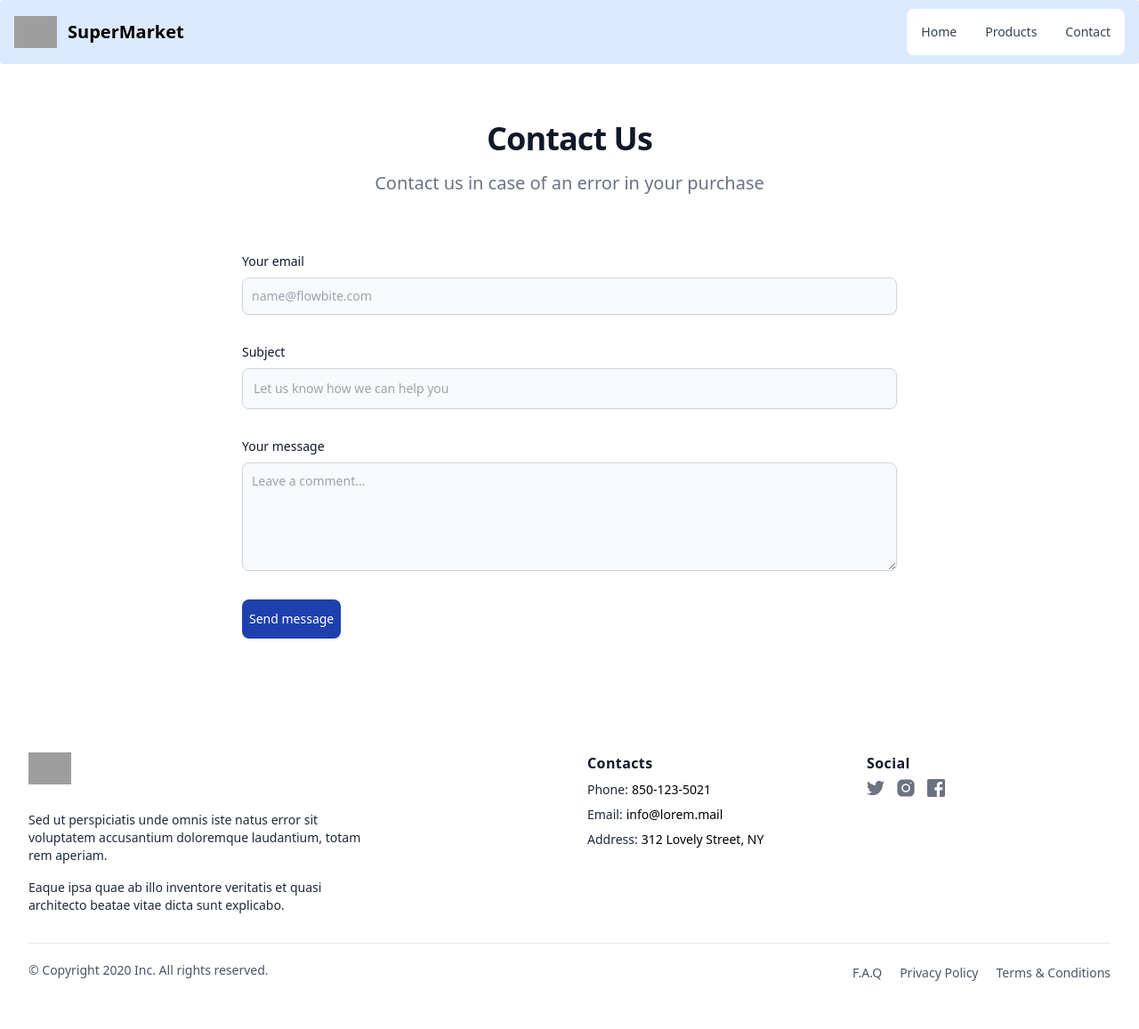
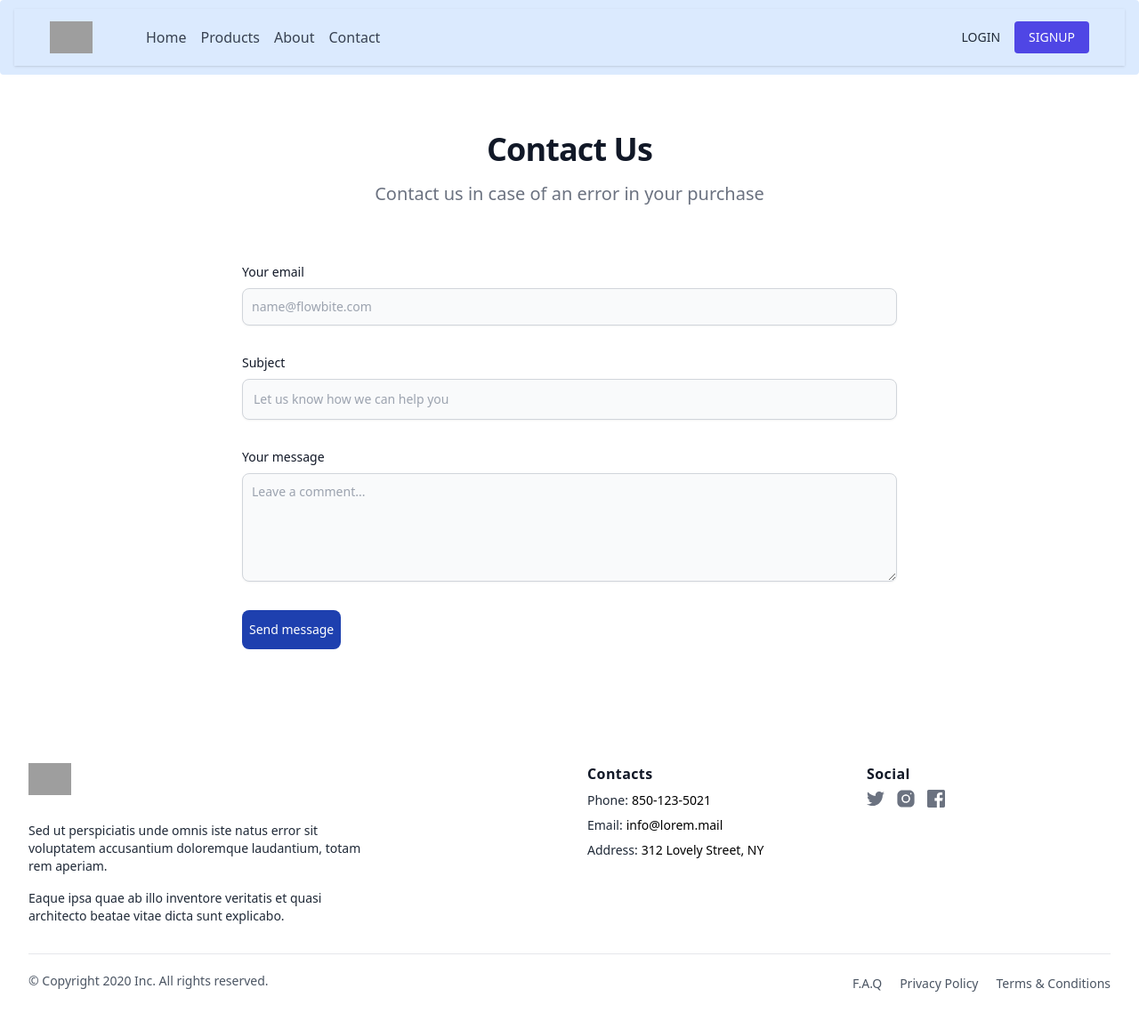
Before and after one commit to CesarMartinez23/django-supermarket, a Django app: page /contact/ in a window 1280 px wide. Shown: the whole page at 89% size. Before the commit the page ends 1103 px from the top, so only its background shows below. Run offline with Django 4.2, Linux system fonts and the light colour scheme; some libraries are stand-ins or nearby versions; grey boxes are pictures that could not be loaded.

Commit message:
Estructura de paginas

```diff
--- a/Products/templates/contact.html
+++ b/Products/templates/components/footer.html
@@ -1,32 +1,7 @@
-{% extends 'index.html' %}
-
-{% block content %}
-<section class="bg-white">
-    <div class="py-8 lg:py-16 px-4 mx-auto max-w-screen-md">
-        <h2 class="mb-4 text-4xl tracking-tight font-extrabold text-center text-gray-900">Contact Us</h2>
-        <p class="mb-8 lg:mb-16 font-light text-center text-gray-500 sm:text-xl">Contact us in case of an error in your purchase</p>
-
-        <form action="#" class="space-y-8">
-            <div>
-                <label for="email" class="block mb-2 text-sm font-medium text-gray-900">Your email</label>
-                <input type="email" id="email" class="shadow-sm bg-gray-50 border border-gray-300 text-gray-900 text-sm rounded-lg focus:ring-primary-500 focus:border-primary-500 block w-full p-2.5" placeholder="name@flowbite.com" required>
-            </div>
-            <div>
-                <label for="subject" class="block mb-2 text-sm font-medium text-gray-900">Subject</label>
-                <input type="text" id="subject" class="block p-3 w-full text-sm text-gray-900 bg-gray-50 rounded-lg border border-gray-300 shadow-sm focus:ring-primary-500 focus:border-primary-500" placeholder="Let us know how we can help you" required>
-            </div>
-            <div class="sm:col-span-2">
-                <label for="message" class="block mb-2 text-sm font-medium text-gray-900">Your message</label>
-                <textarea id="message" rows="5" class="block p-2.5 w-full text-sm text-gray-900 bg-gray-50 rounded-lg shadow-sm border border-gray-300 focus:ring-primary-500 focus:border-primary-500" placeholder="Leave a comment..."></textarea>
-            </div>
-            <button type="submit" class="py-3 px-2 text-sm font-medium bg-blue-800 text-center text-white rounded-lg bg-primary-700 sm:hover:text-white sm:w-fit focus:ring-4 focus:outline-none focus:ring-primary-300">Send message</button>
-        </form>
-    </div>
-  </section>
-  <div class="px-4 pt-16 mx-auto sm:max-w-xl md:max-w-full lg:max-w-screen-xl md:px-24 lg:px-8">
+<div class="px-4 pt-16 mx-auto sm:max-w-xl md:max-w-full lg:max-w-screen-xl md:px-24 lg:px-8">
     <div class="grid gap-10 row-gap-6 mb-8 sm:grid-cols-2 lg:grid-cols-4">
       <div class="sm:col-span-2">
-        <a href="/" aria-label="Go home" title="Company" class="inline-flex items-center">
+        <a href="{% url 'home' %}" aria-label="Go home" title="Company" class="inline-flex items-center">
             <img src="https://cdn.worldvectorlogo.com/logos/jumbo-supermarket.svg" class="mr-3 h-6 sm:h-9" alt="Logo">
         </a>
         <div class="mt-6 lg:max-w-sm">
@@ -100,4 +75,3 @@
       </ul>
     </div>
   </div>
-{% endblock content %}
--- /dev/null
+++ b/Products/templates/components/navbar.html
@@ -0,0 +1,21 @@
+<nav class="bg-blue-100 px-2 sm:px-4 py-2.5 rounded">
+    <div class="">
+      <div class="flex justify-between h-16 px-10 shadow items-center">
+        <div class="flex items-center space-x-8">
+          <a href="{% url 'home' %}" aria-label="Go home" title="Company" class="inline-flex items-center">
+            <img src="https://cdn.worldvectorlogo.com/logos/jumbo-supermarket.svg" class="mr-3 h-6 sm:h-9" alt="Logo">
+          {% comment %} <h1 class="text-xl lg:text-2xl font-bold cursor-pointer">Jumbo Market</h1> {% endcomment %}
+          <div class="hidden md:flex justify-around space-x-4">
+            <a href="{% url 'home' %}" class="hover:text-indigo-600 text-gray-700">Home</a>
+            <a href="{% url 'products' %}" class="hover:text-indigo-600 text-gray-700">Products</a>
+            <a href="{% url 'about' %}" class="hover:text-indigo-600 text-gray-700">About</a>
+            <a href="{% url 'contact' %}" class="hover:text-indigo-600 text-gray-700">Contact</a>
+          </div>
+        </div>
+        <div class="flex space-x-4 items-center">
+          <a href="{% url 'login' %}" class="text-gray-800 text-sm">LOGIN</a>
+          <a href="{% url 'register' %}" class="bg-indigo-600 px-4 py-2 rounded text-white hover:bg-indigo-500 text-sm">SIGNUP</a>
+        </div>
+      </div>
+    </div>
+  </nav>
--- a/Products/templates/index.html
+++ b/Products/templates/index.html
@@ -8,27 +8,8 @@
     <title>Home</title>
 </head>
 <body>
-  <nav class="bg-blue-100 border-gray-200 px-2 sm:px-4 py-2.5 rounded">
-    <div class="container flex flex-wrap justify-between items-center mx-auto">
-      <a href="/" class="flex items-center">
-          <img src="https://cdn.worldvectorlogo.com/logos/jumbo-supermarket.svg" class="mr-3 h-6 sm:h-9" alt="Logo">
-          <span class="self-center text-xl font-semibold whitespace-nowrap">SuperMarket</span>
-      </a>
-      <div class="hidden w-full md:block md:w-auto" id="navbar-default">
-        <ul class="flex flex-col p-4 mt-4 bg-gray-50 rounded-lg border border-gray-100 md:flex-row md:space-x-8 md:mt-0 md:text-sm md:font-medium md:border-0 md:bg-white">
-          <li>
-            <a href="/" class="block py-2 pr-4 pl-3 text-gray-700 rounded hover:bg-gray-100 md:hover:bg-transparent md:border-0 md:hover:text-blue-700 md:p-0">Home</a>
-          </li>
-          <li>
-            <a href="/products" class="block py-2 pr-4 pl-3 text-gray-700 rounded hover:bg-gray-100 md:hover:bg-transparent md:border-0 md:hover:text-blue-700 md:p-0">Products</a>
-          </li>
-          <li>
-            <a href="/contact" class="block py-2 pr-4 pl-3 text-gray-700 rounded hover:bg-gray-100 md:hover:bg-transparent md:border-0 md:hover:text-blue-700 md:p-0">Contact</a>
-          </li>
-        </ul>
-      </div>
-    </div>
-  </nav>
+
+  {% include 'components/navbar.html' %}
 
   {% block content %}
 
@@ -53,5 +34,6 @@
 </div>
   {% endblock content %}
 
+  {% include 'components/footer.html' %}
 </body>
 </html>
--- /dev/null
+++ b/Products/templates/pages/about.html
@@ -0,0 +1,5 @@
+{% extends 'index.html' %}
+
+{% block content %}
+
+{% endblock content %}
--- /dev/null
+++ b/Products/templates/pages/contact.html
@@ -0,0 +1,26 @@
+{% extends 'index.html' %}
+
+{% block content %}
+<section class="bg-white">
+    <div class="py-8 lg:py-16 px-4 mx-auto max-w-screen-md">
+        <h2 class="mb-4 text-4xl tracking-tight font-extrabold text-center text-gray-900">Contact Us</h2>
+        <p class="mb-8 lg:mb-16 font-light text-center text-gray-500 sm:text-xl">Contact us in case of an error in your purchase</p>
+
+        <form action="#" class="space-y-8">
+            <div>
+                <label for="email" class="block mb-2 text-sm font-medium text-gray-900">Your email</label>
+                <input type="email" id="email" class="shadow-sm bg-gray-50 border border-gray-300 text-gray-900 text-sm rounded-lg focus:ring-primary-500 focus:border-primary-500 block w-full p-2.5" placeholder="name@flowbite.com" required>
+            </div>
+            <div>
+                <label for="subject" class="block mb-2 text-sm font-medium text-gray-900">Subject</label>
+                <input type="text" id="subject" class="block p-3 w-full text-sm text-gray-900 bg-gray-50 rounded-lg border border-gray-300 shadow-sm focus:ring-primary-500 focus:border-primary-500" placeholder="Let us know how we can help you" required>
+            </div>
+            <div class="sm:col-span-2">
+                <label for="message" class="block mb-2 text-sm font-medium text-gray-900">Your message</label>
+                <textarea id="message" rows="5" class="block p-2.5 w-full text-sm text-gray-900 bg-gray-50 rounded-lg shadow-sm border border-gray-300 focus:ring-primary-500 focus:border-primary-500" placeholder="Leave a comment..."></textarea>
+            </div>
+            <button type="submit" class="py-3 px-2 text-sm font-medium bg-blue-800 text-center text-white rounded-lg bg-primary-700 sm:hover:text-white sm:w-fit focus:ring-4 focus:outline-none focus:ring-primary-300">Send message</button>
+        </form>
+    </div>
+</section>
+{% endblock content %}
--- a/Products/urls.py
+++ b/Products/urls.py
@@ -2,7 +2,10 @@ from django.urls import path
 from . import views
 
 urlpatterns = [
-    path('', views.index),
-    path('products/', views.products),
-    path('contact/', views.contact),
+    path('', views.index, name="home"),
+    path('products/', views.products, name="products"),
+    path('contact/', views.contact, name="contact"),
+    path('login/', views.login, name="login"),
+    path('register/', views.register, name="register"),
+    path('about/', views.about, name="about"),
 ]
--- a/Products/views.py
+++ b/Products/views.py
@@ -7,7 +7,16 @@ def index(request):
     return render(request, 'index.html')
 
 def products(request):
-    return render(request, 'products.html')
+    return render(request, 'pages/products.html')
 
 def contact(request):
-    return render(request, 'contact.html')
+    return render(request, 'pages/contact.html')
+
+def login(request):
+    return render(request, 'pages/login.html')
+
+def register(request):
+    return render(request, 'pages/register.html')
+
+def about(request):
+    return render(request, 'pages/about.html')
```
Also changed, not shown: Products/templates/pages/login.html (added, +45 -0 lines), Products/templates/pages/register.html (added, +45 -0 lines), Products/templates/pages/products.html (renamed from Products/templates/products.html).
